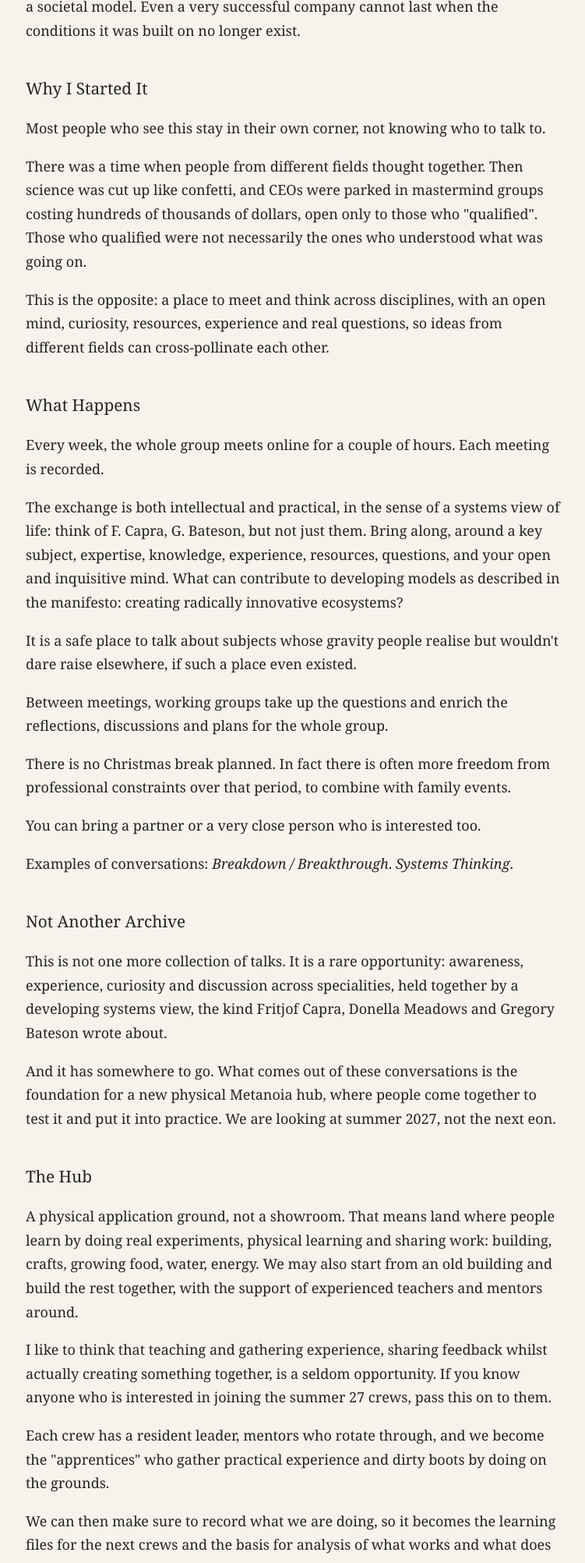
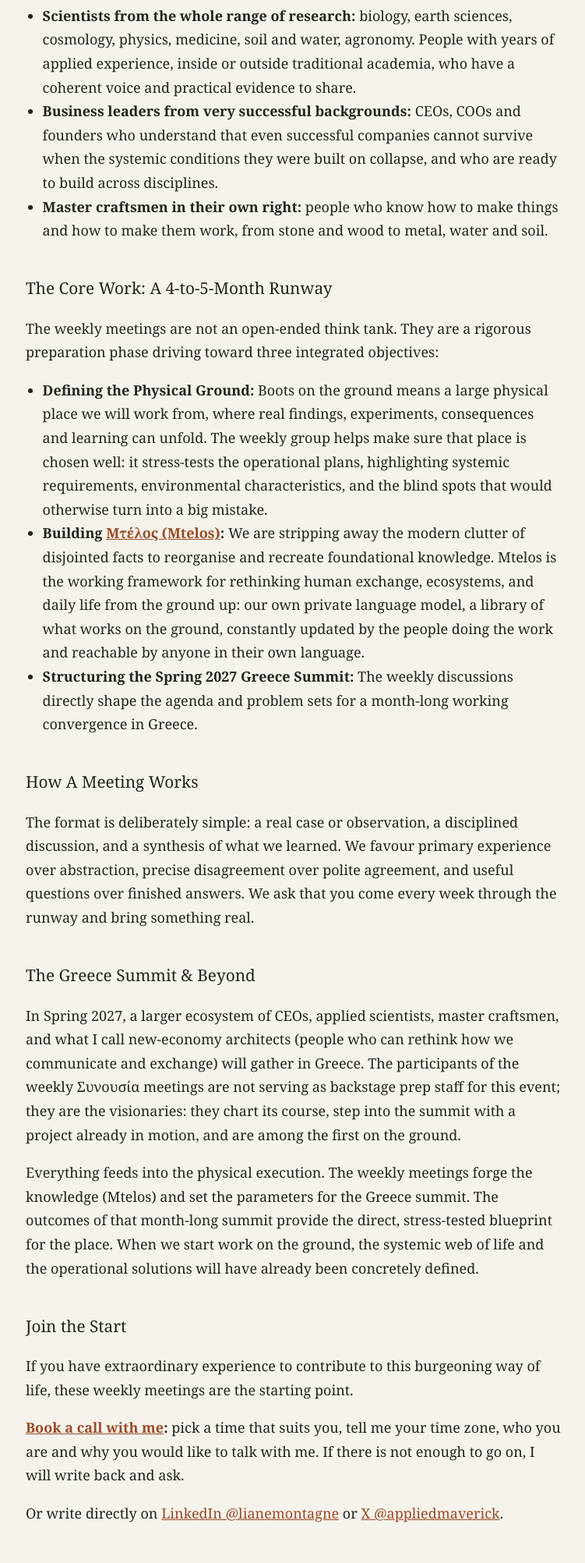
Before and after one commit to kingsleychenda/kingsleychenda.github.io, a plain HTML site: page weekly-conversations/index.html in a window 1280 px wide. Shown: the part 796-2800 px from the top of the page at 78% size, without its empty margins (263-1014 px from the left). Drawn offline with Linux system fonts and the light colour scheme.

Commit message:
Publish metanoia-hub.github.io

```diff
--- a/weekly-conversations/index.html
+++ b/weekly-conversations/index.html
@@ -3,8 +3,8 @@
 <head>
 <meta charset="utf-8">
 <meta name="viewport" content="width=device-width, initial-scale=1">
-<title>Weekly Conversations</title>
-<meta name="description" content="A weekly online meeting for people who see the way we live and do business breaking down, and want to work out together what comes next.">
+<title>Συνουσία — Weekly Conversations</title>
+<meta name="description" content="A weekly commons where scientists, business leaders and master craftsmen think together from ground truth.">
 <style>
 :root{--bg:#f6f3ec;--ink:#24231f;--soft:#5d5a52;--line:#c9c3b4;--card:#fffdf8;--accent:#9a4a26;--accent-bg:#f6e3d8}
 @media (prefers-color-scheme:dark){:root{--bg:#1b1a17;--ink:#ece8de;--soft:#b3ad9f;--line:#4a463d;--card:#25241f;--accent:#e4a07c;--accent-bg:#4a2a1a}}
@@ -28,39 +28,25 @@ ul{padding-left:1.2em}
 <body>
 <main>
 <nav><a href="../">← Back to the map</a></nav>
-<h1>Weekly Conversations</h1>
-<p class="lead">A weekly online meeting for people who can see that the model we live and do business by is coming apart, and who want to work out, with others who see it too, what comes next. The biggest difference perhaps is that this is not meant to go and gather dust on another hard drive, but is the actual foundational ground we can use to create our physical grounds, which we are currently identifying and securing. Clearly those types of discussions still have the opportunity to help refine the parameters of the places we are looking out for. Note: outside the US and EU. It may be one of the very rare places where you move from brainstorming to application.</p>
-<p>Part of <a href="https://metanoia-hub.github.io">Metanoia</a>: connected undertakings, all asking how fully developed a way of life we can imagine, and what it takes to get there.</p>
+<h1>Συνουσία: The Metanoia Weekly Conversations</h1>
+<p class="lead">A weekly commons where scientists, business leaders and master craftsmen think together from ground truth.</p>
+<p>Part of the <a href="https://metanoia-hub.github.io/">Metanoia Hub</a>, Συνουσία is a small, recurring online gathering for people who see that the current societal and economic models are coming apart. We spend zero time analysing the decline itself. We are here to do the concrete work of figuring out what comes next, moving directly from discussion to physical application.</p>
+<p>Συνουσία is the Greek word for being together. Plato wrote that the deepest understanding cannot be put into a book: it comes after long conversation among people who keep meeting, suddenly, like a spark that leaps across and lights a fire. That spark is what these meetings are for.</p>
 <h2>Who It's For</h2>
-<p><b>People who really know what they're talking about.</b> Hands-on experience, years of it. Most of them are outside academia and the sciences, or were thrown out. That doesn't mean they have nothing to say. On the contrary. Here they get a voice, and a coherent one.</p>
-<p><b>CEOs who get what is happening.</b> What we are living through is the collapse of a societal model. Even a very successful company cannot last when the conditions it was built on no longer exist.</p>
-<h2>Why I Started It</h2>
-<p>Most people who see this stay in their own corner, not knowing who to talk to.</p>
-<p>There was a time when people from different fields thought together. Then science was cut up like confetti, and CEOs were parked in mastermind groups costing hundreds of thousands of dollars, open only to those who "qualified". Those who qualified were not necessarily the ones who understood what was going on.</p>
-<p>This is the opposite: a place to meet and think across disciplines, with an open mind, curiosity, resources, experience and real questions, so ideas from different fields can cross-pollinate each other.</p>
-<h2>What Happens</h2>
-<p>Every week, the whole group meets online for a couple of hours. Each meeting is recorded.</p>
-<p>The exchange is both intellectual and practical, in the sense of a systems view of life: think of F. Capra, G. Bateson, but not just them. Bring along, around a key subject, expertise, knowledge, experience, resources, questions, and your open and inquisitive mind. What can contribute to developing models as described in the manifesto: creating radically innovative ecosystems?</p>
-<p>It is a safe place to talk about subjects whose gravity people realise but wouldn't dare raise elsewhere, if such a place even existed.</p>
-<p>Between meetings, working groups take up the questions and enrich the reflections, discussions and plans for the whole group.</p>
-<p>There is no Christmas break planned. In fact there is often more freedom from professional constraints over that period, to combine with family events.</p>
-<p>You can bring a partner or a very close person who is interested too.</p>
-<p>Examples of conversations: <i>Breakdown / Breakthrough</i>. <i>Systems Thinking</i>.</p>
-<h2>Not Another Archive</h2>
-<p>This is not one more collection of talks. It is a rare opportunity: awareness, experience, curiosity and discussion across specialities, held together by a developing systems view, the kind Fritjof Capra, Donella Meadows and Gregory Bateson wrote about.</p>
-<p>And it has somewhere to go. What comes out of these conversations is the foundation for a new physical Metanoia hub, where people come together to test it and put it into practice. We are looking at summer 2027, not the next eon.</p>
-<h2>The Hub</h2>
-<p>A physical application ground, not a showroom. That means land where people learn by doing real experiments, physical learning and sharing work: building, crafts, growing food, water, energy. We may also start from an old building and build the rest together, with the support of experienced teachers and mentors around.</p>
-<p>I like to think that teaching and gathering experience, sharing feedback whilst actually creating something together, is a seldom opportunity. If you know anyone who is interested in joining the summer 27 crews, pass this on to them.</p>
-<p>Each crew has a resident leader, mentors who rotate through, and we become the "apprentices" who gather practical experience and dirty boots by doing on the grounds.</p>
-<p>We can then make sure to record what we are doing, so it becomes the learning files for the next crews and the basis for analysis of what works and what does not, as well as why.</p>
-<p>Those records are then also translated, and when they reach the Mtelos LLM they can invite comments and experiences from other people who were not necessarily on the ground at the time but have some solid experience to contribute.</p>
-<p>The questions come first. We start from what others have already tried: what worked, what didn't, and why. The conversations here change the vision. Each one of us has a gem to bring to the build of this burgeoning bunch of people who will end up creating their own way of life together.</p>
-<p>The reach is meant to go far beyond a small group of people engaged in some way or other, and those of us who have something extraordinary to contribute now have a starting point: the Metanoia weekly meetings.</p>
-<h2>Get In Touch</h2>
-<p><a href="https://link.roasmail.com/widget/booking/CnopjT6aLNqBzv66FGS9"><b>Book a call with me</b></a>: pick a time that suits you. Tell me who you are, where you are, and what you would bring.</p>
-<p>Or write to me directly: <a href="https://www.linkedin.com/in/lianemontagne">LinkedIn @lianemontagne</a> or <a href="https://x.com/appliedmaverick">X @appliedmaverick</a>.</p>
-<p>— Li</p>
+<p>People whose knowledge comes from direct contact with reality: laboratories, fieldwork, workshops, production systems, and companies built under constraint.</p>
+<ul><li><b>Scientists from the whole range of research:</b> biology, earth sciences, cosmology, physics, medicine, soil and water, agronomy. People with years of applied experience, inside or outside traditional academia, who have a coherent voice and practical evidence to share.</li><li><b>Business leaders from very successful backgrounds:</b> CEOs, COOs and founders who understand that even successful companies cannot survive when the systemic conditions they were built on collapse, and who are ready to build across disciplines.</li><li><b>Master craftsmen in their own right:</b> people who know how to make things and how to make them work, from stone and wood to metal, water and soil.</li></ul>
+<h2>The Core Work: A 4-to-5-Month Runway</h2>
+<p>The weekly meetings are not an open-ended think tank. They are a rigorous preparation phase driving toward three integrated objectives:</p>
+<ul><li><b>Defining the Physical Ground:</b> Boots on the ground means a large physical place we will work from, where real findings, experiments, consequences and learning can unfold. The weekly group helps make sure that place is chosen well: it stress-tests the operational plans, highlighting systemic requirements, environmental characteristics, and the blind spots that would otherwise turn into a big mistake.</li><li><b>Building <a href="https://metanoia-hub.github.io/mtelos/">Mτέλος (Mtelos)</a>:</b> We are stripping away the modern clutter of disjointed facts to reorganise and recreate foundational knowledge. Mtelos is the working framework for rethinking human exchange, ecosystems, and daily life from the ground up: our own private language model, a library of what works on the ground, constantly updated by the people doing the work and reachable by anyone in their own language.</li><li><b>Structuring the Spring 2027 Greece Summit:</b> The weekly discussions directly shape the agenda and problem sets for a month-long working convergence in Greece.</li></ul>
+<h2>How A Meeting Works</h2>
+<p>The format is deliberately simple: a real case or observation, a disciplined discussion, and a synthesis of what we learned. We favour primary experience over abstraction, precise disagreement over polite agreement, and useful questions over finished answers. We ask that you come every week through the runway and bring something real.</p>
+<h2>The Greece Summit &amp; Beyond</h2>
+<p>In Spring 2027, a larger ecosystem of CEOs, applied scientists, master craftsmen, and what I call new-economy architects (people who can rethink how we communicate and exchange) will gather in Greece. The participants of the weekly Συνουσία meetings are not serving as backstage prep staff for this event; they are the visionaries: they chart its course, step into the summit with a project already in motion, and are among the first on the ground.</p>
+<p>Everything feeds into the physical execution. The weekly meetings forge the knowledge (Mtelos) and set the parameters for the Greece summit. The outcomes of that month-long summit provide the direct, stress-tested blueprint for the place. When we start work on the ground, the systemic web of life and the operational solutions will have already been concretely defined.</p>
+<h2>Join the Start</h2>
+<p>If you have extraordinary experience to contribute to this burgeoning way of life, these weekly meetings are the starting point.</p>
+<p><b><a href="https://link.roasmail.com/widget/booking/CnopjT6aLNqBzv66FGS9">Book a call with me</a>:</b> pick a time that suits you, tell me your time zone, who you are and why you would like to talk with me. If there is not enough to go on, I will write back and ask.</p>
+<p>Or write directly on <a href="https://www.linkedin.com/in/lianemontagne">LinkedIn @lianemontagne</a> or <a href="https://x.com/appliedmaverick">X @appliedmaverick</a>.</p>
 </main>
 </body>
 </html>
```
